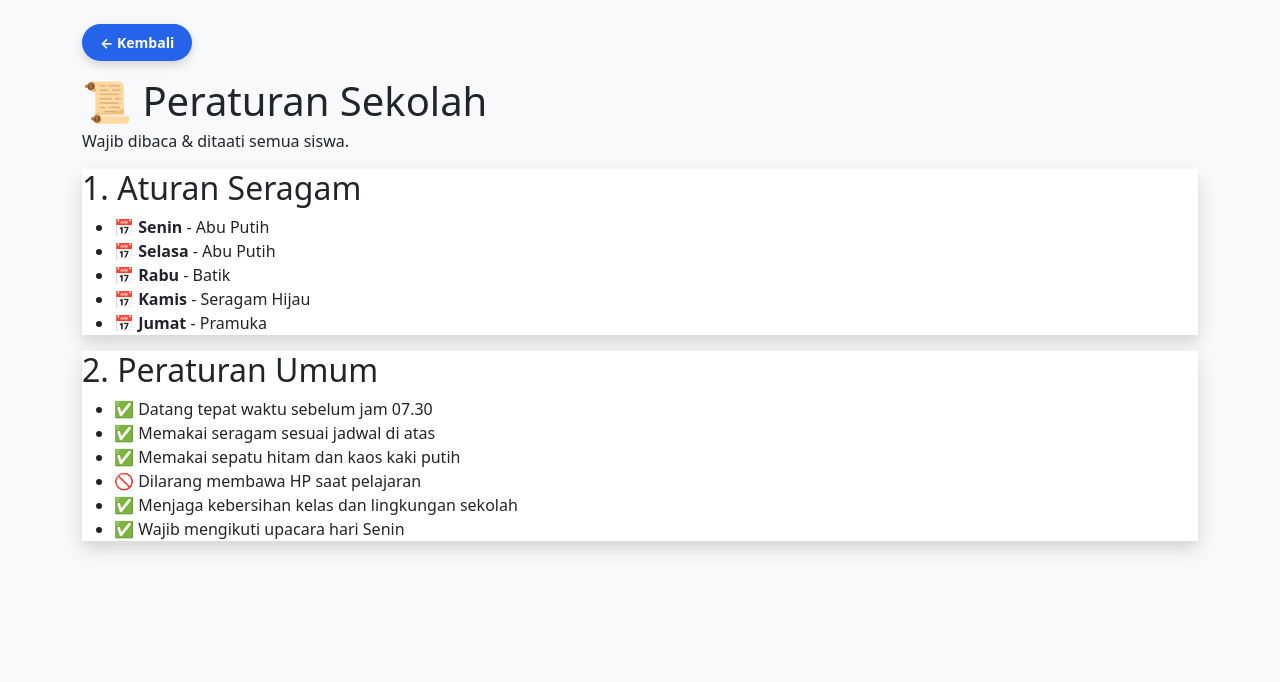
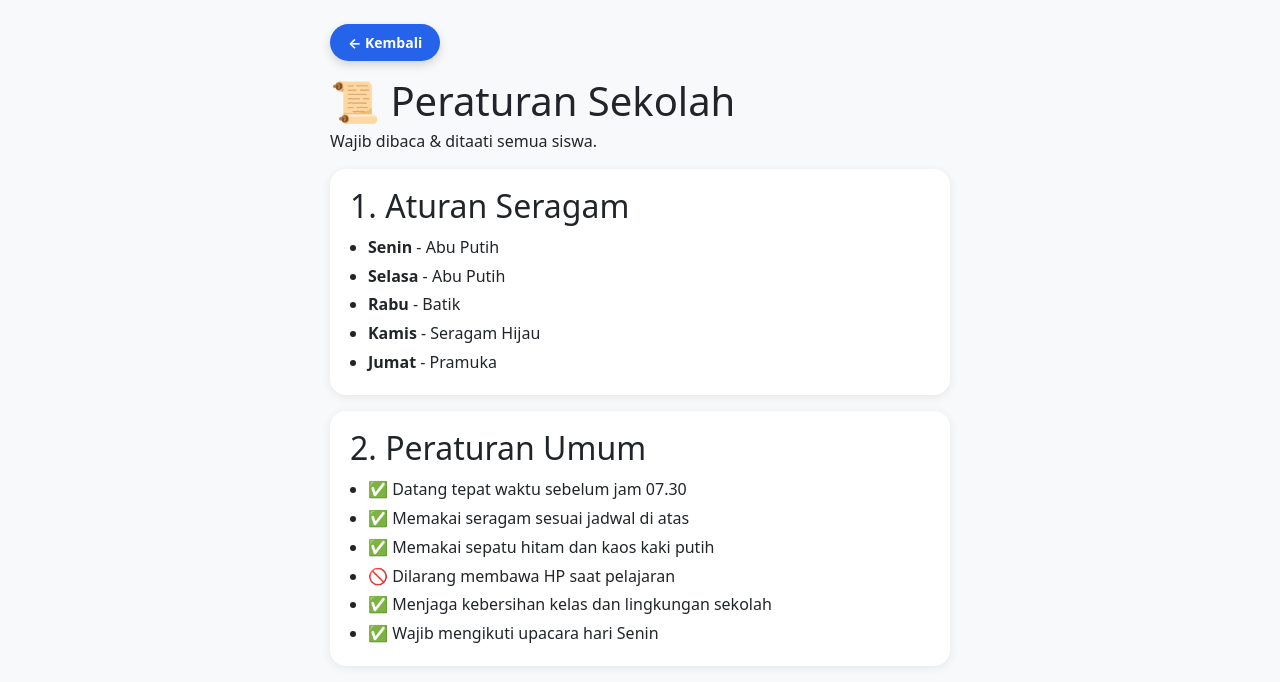
Before and after one commit to ahmadrafffa2-cmyk/sekolah-app, a Laravel app: page /peraturan in a window 1280 px wide. Shown: the part 63-745 px from the top of the page. Run offline with Laravel 12, Linux system fonts and the light colour scheme; parts of the project's set-up code (start-up, migrations or seed data) failed here and were passed over.

Commit message:
kecilin kotak peraturan

```diff
--- a/resources/views/dashboard/peraturan-sekolah.blade.php
+++ b/resources/views/dashboard/peraturan-sekolah.blade.php
@@ -1,26 +1,26 @@
 @extends('layouts.app')
 
 @section('content')
-<div class="max-w-4xl mx-auto">
+<div style="max-width:620px; margin:0 auto;">
     <a href="/dashboard" style="display:inline-block; background:#2563eb; color:white; padding:8px 18px; border-radius:999px; font-weight:bold; font-size:14px; text-decoration:none; box-shadow:0 4px 10px rgba(0,0,0,0.15); margin-bottom:16px;">← Kembali</a>
 
     <h1 class="text-2xl font-bold mb-1">📜 Peraturan Sekolah</h1>
     <p class="text-gray-500 mb-6">Wajib dibaca & ditaati semua siswa.</p>
 
-    <div class="bg-white rounded-2xl shadow p-6 mb-6">
-        <h2 class="text-lg font-bold" style="margin-bottom:8px;">1. Aturan Seragam</h2>
-        <ul class="space-y-2" style="margin-top:0;">
-            <li>📅 <b>Senin</b> - Abu Putih</li>
-            <li>📅 <b>Selasa</b> - Abu Putih</li>
-            <li>📅 <b>Rabu</b> - Batik</li>
-            <li>📅 <b>Kamis</b> - Seragam Hijau</li>
-            <li>📅 <b>Jumat</b> - Pramuka</li>
+    <div style="background:white; border-radius:16px; box-shadow:0 2px 10px rgba(0,0,0,0.08); padding:18px 20px; margin-bottom:16px;">
+        <h2 class="text-lg font-bold" style="margin:0 0 8px 0;">1. Aturan Seragam</h2>
+        <ul style="margin:0; padding-left:18px; line-height:1.8;">
+            <li><b>Senin</b> - Abu Putih</li>
+            <li><b>Selasa</b> - Abu Putih</li>
+            <li><b>Rabu</b> - Batik</li>
+            <li><b>Kamis</b> - Seragam Hijau</li>
+            <li><b>Jumat</b> - Pramuka</li>
         </ul>
     </div>
 
-    <div class="bg-white rounded-2xl shadow p-6">
-        <h2 class="text-lg font-bold" style="margin-bottom:8px;">2. Peraturan Umum</h2>
-        <ul class="space-y-2" style="margin-top:0;">
+    <div style="background:white; border-radius:16px; box-shadow:0 2px 10px rgba(0,0,0,0.08); padding:18px 20px;">
+        <h2 class="text-lg font-bold" style="margin:0 0 8px 0;">2. Peraturan Umum</h2>
+        <ul style="margin:0; padding-left:18px; line-height:1.8;">
             <li>✅ Datang tepat waktu sebelum jam 07.30</li>
             <li>✅ Memakai seragam sesuai jadwal di atas</li>
             <li>✅ Memakai sepatu hitam dan kaos kaki putih</li>
```
